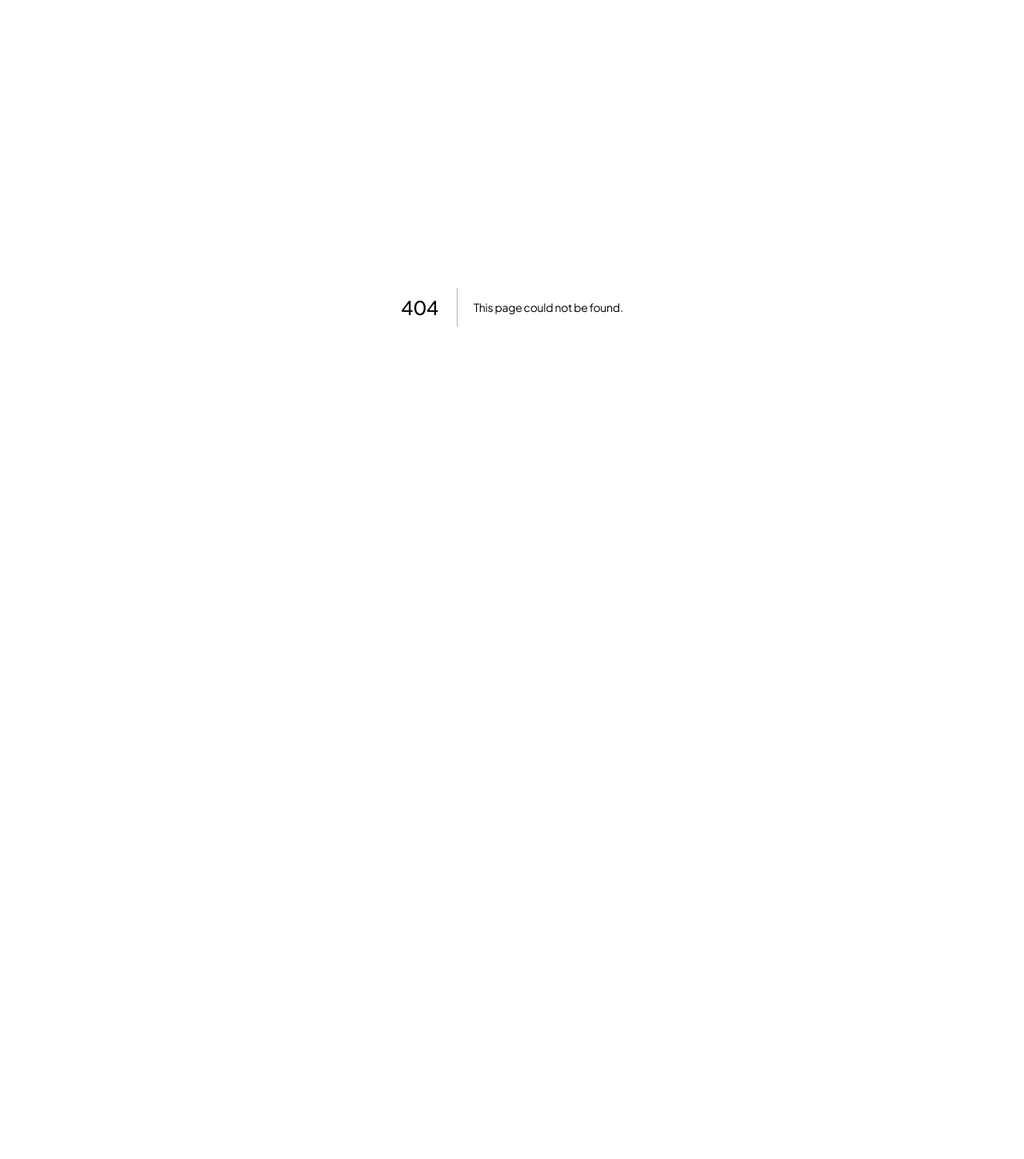
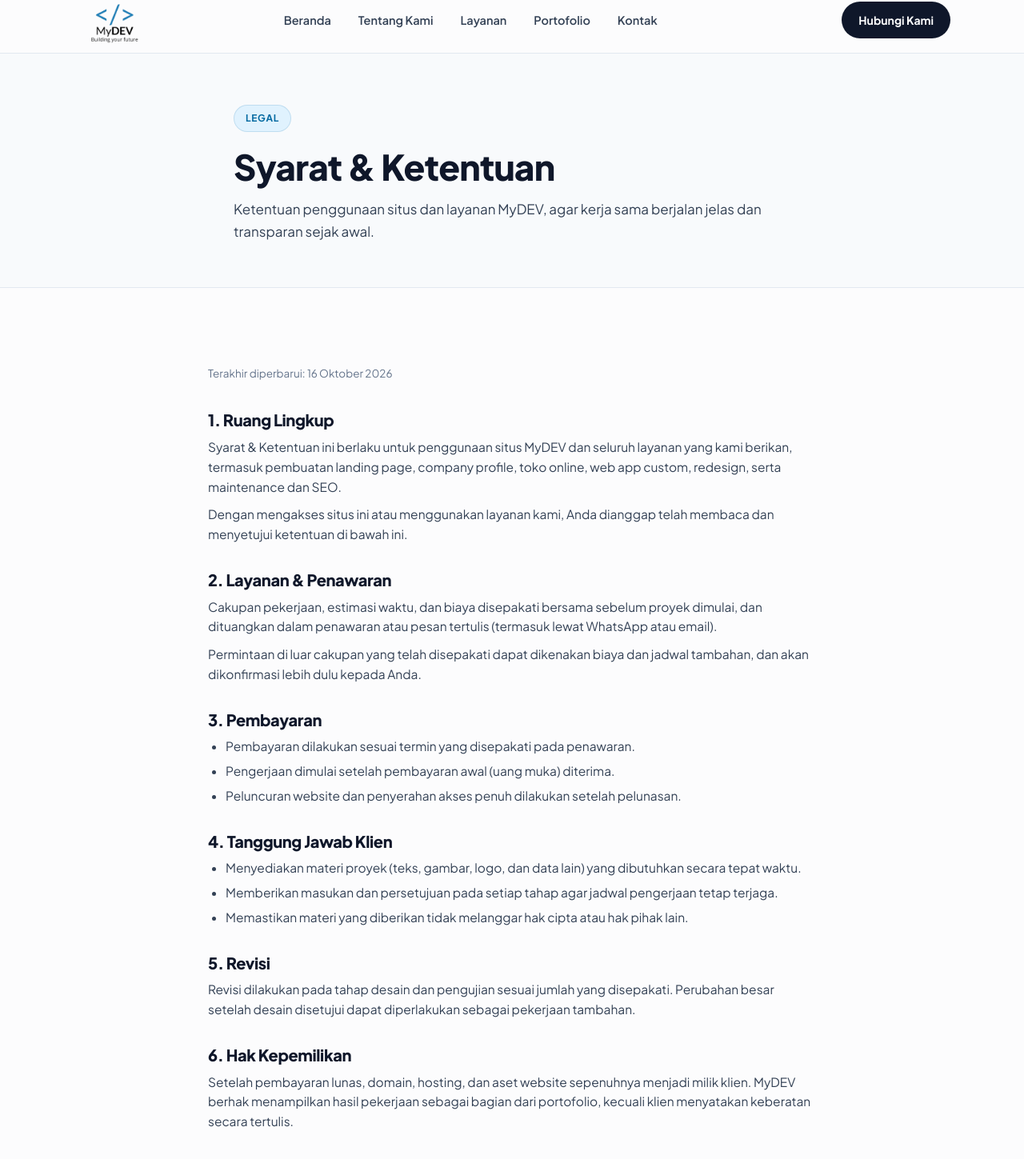
Before and after one commit to yudhanugrahasyailendra/mydevconsultant, a Next.js app: page /syarat-ketentuan in a window 1280 px wide. Before the commit this address had no page. Shown: the part 16-1465 px from the top of the page at 80% size. Before the commit the page ends 800 px from the top, so only its background shows below. Built offline with nearby package versions, Linux system fonts and the light colour scheme.

Commit message:
Add terms and privacy pages, update footer links
Co-Authored-By: Claude Sonnet 5.5 <noreply@anthropic.com>

```diff
--- a/app/components/Footer.tsx
+++ b/app/components/Footer.tsx
@@ -57,20 +57,15 @@ export default function Footer() {
               <h4>Perusahaan</h4>
               <Link href="/home">Beranda</Link>
               <Link href="/about">Tentang Kami</Link>
-              <Link href="/portofolio">Portofolio Klien</Link>
-            </div>
-            <div className="foot-menu-col">
-              <h4>Layanan Kami</h4>
-              <Link href="/services">Web Development</Link>
-              <Link href="/services">Mobile Apps</Link>
-              <Link href="/services">UI/UX Design</Link>
-              <Link href="/services">IT Consulting</Link>
+              <Link href="/services">Layanan</Link>
+              <Link href="/portofolio">Portofolio</Link>
+              <Link href="/contact">Kontak</Link>
             </div>
             <div className="foot-menu-col">
               <h4>Kontak</h4>
               <Link href="/contact">Hubungi Kami</Link>
               <a href="mailto:mydev9883@gmail.com">mydev9883@gmail.com</a>
-              <a href="#">WhatsApp Admin</a>
+              <a href="https://wa.me/6282281565563" target="_blank">WhatsApp Admin</a>
             </div>
           </div>
         </div>
@@ -80,8 +75,8 @@ export default function Footer() {
             © 2026 MyDEV. Building your future.
           </div>
           <div className="foot-legal">
-            <Link href="#">Syarat & Ketentuan</Link>
-            <Link href="#">Kebijakan Privasi</Link>
+            <Link href="/syarat-ketentuan">Syarat & Ketentuan</Link>
+            <Link href="/kebijakan-privasi">Kebijakan Privasi</Link>
           </div>
         </div>
       </div>
--- /dev/null
+++ b/app/components/LegalDocument.tsx
@@ -0,0 +1,65 @@
+import Navbar from "./Navbar";
+import Footer from "./Footer";
+
+type LegalSection = {
+  title: string;
+  paragraphs?: string[];
+  items?: string[];
+};
+
+type LegalDocumentProps = {
+  eyebrow: string;
+  title: string;
+  description: string;
+  updatedAt: string;
+  sections: LegalSection[];
+};
+
+export default function LegalDocument({
+  eyebrow,
+  title,
+  description,
+  updatedAt,
+  sections,
+}: LegalDocumentProps) {
+  return (
+    <>
+      <Navbar />
+
+      <div className="page-header">
+        <div className="wrap">
+          <div className="eyebrow">{eyebrow}</div>
+          <h1>{title}</h1>
+          <p>{description}</p>
+        </div>
+      </div>
+
+      <section>
+        <div className="wrap">
+          <article className="legal">
+            <p className="legal-updated">Terakhir diperbarui: {updatedAt}</p>
+            {sections.map((section, index) => (
+              <div className="legal-section" key={section.title}>
+                <h2>
+                  {index + 1}. {section.title}
+                </h2>
+                {section.paragraphs?.map((text) => (
+                  <p key={text}>{text}</p>
+                ))}
+                {section.items && (
+                  <ul>
+                    {section.items.map((item) => (
+                      <li key={item}>{item}</li>
+                    ))}
+                  </ul>
+                )}
+              </div>
+            ))}
+          </article>
+        </div>
+      </section>
+
+      <Footer />
+    </>
+  );
+}
--- a/app/globals.css
+++ b/app/globals.css
@@ -1771,3 +1771,40 @@ nav .links a.active::after {
   60% { width: 75%; }
   100% { width: 100%; }
 }
+/* ---------- LEGAL PAGES ---------- */
+.legal {
+  max-width: 760px;
+  margin: 0 auto;
+}
+
+.legal-updated {
+  font-size: 13.5px;
+  color: var(--muted);
+  margin-bottom: 36px;
+}
+
+.legal-section {
+  margin-bottom: 32px;
+}
+
+.legal-section h2 {
+  font-size: 20px;
+  margin-bottom: 10px;
+}
+
+.legal-section p {
+  color: var(--ink-soft);
+  font-size: 15.5px;
+  margin-bottom: 10px;
+}
+
+.legal-section ul {
+  list-style: disc;
+  padding-left: 22px;
+  color: var(--ink-soft);
+  font-size: 15.5px;
+}
+
+.legal-section li {
+  margin-bottom: 6px;
+}
--- /dev/null
+++ b/app/kebijakan-privasi/page.tsx
@@ -0,0 +1,83 @@
+import type { Metadata } from "next";
+import LegalDocument from "../components/LegalDocument";
+
+export const metadata: Metadata = {
+  title: "Kebijakan Privasi | MyDEV - Building Your Future",
+  description: "Bagaimana MyDEV mengumpulkan, menggunakan, dan melindungi data pribadi Anda.",
+};
+
+const sections = [
+  {
+    title: "Pendahuluan",
+    paragraphs: [
+      "Privasi Anda penting bagi kami. Kebijakan ini menjelaskan data apa yang kami kumpulkan lewat situs MyDEV, bagaimana data itu digunakan, dan hak Anda atasnya.",
+    ],
+  },
+  {
+    title: "Data yang Kami Kumpulkan",
+    paragraphs: ["Saat Anda mengisi form di halaman Kontak, kami menyimpan data yang Anda kirimkan:"],
+    items: [
+      "Nama",
+      "Alamat email",
+      "Nomor telepon",
+      "Jenis layanan yang diminati",
+      "Isi pesan atau kebutuhan proyek",
+    ],
+  },
+  {
+    title: "Tujuan Penggunaan Data",
+    items: [
+      "Menanggapi pertanyaan dan permintaan konsultasi Anda.",
+      "Menyusun penawaran dan menghubungi Anda terkait proyek.",
+      "Meningkatkan kualitas layanan dan situs kami.",
+    ],
+  },
+  {
+    title: "Penyimpanan & Keamanan",
+    paragraphs: [
+      "Data dari form kontak disimpan pada penyedia basis data pihak ketiga yang kami gunakan untuk mengelola permintaan masuk, dan hanya dapat diakses oleh tim MyDEV yang berwenang. Kami menerapkan langkah wajar untuk menjaga keamanannya, namun tidak ada sistem yang sepenuhnya bebas risiko.",
+    ],
+  },
+  {
+    title: "Berbagi Data",
+    paragraphs: [
+      "Kami tidak menjual atau menyewakan data pribadi Anda. Data hanya dibagikan jika diperlukan untuk menjalankan layanan (misalnya penyedia infrastruktur) atau jika diwajibkan oleh hukum yang berlaku.",
+    ],
+  },
+  {
+    title: "Tautan ke Pihak Ketiga",
+    paragraphs: [
+      "Situs ini memuat tautan ke layanan lain seperti WhatsApp dan Instagram. Kebijakan privasi layanan tersebut berada di luar kendali kami, sehingga kami menyarankan Anda membacanya sendiri.",
+    ],
+  },
+  {
+    title: "Hak Anda",
+    paragraphs: [
+      "Anda dapat meminta akses, perbaikan, atau penghapusan data pribadi yang pernah Anda kirimkan kepada kami kapan saja dengan menghubungi kontak di bawah.",
+    ],
+  },
+  {
+    title: "Perubahan Kebijakan",
+    paragraphs: [
+      "Kebijakan ini dapat diperbarui dari waktu ke waktu. Versi terbaru selalu tersedia di halaman ini beserta tanggal pembaruannya.",
+    ],
+  },
+  {
+    title: "Kontak",
+    paragraphs: [
+      "Untuk pertanyaan terkait privasi, hubungi kami di mydev9883@gmail.com.",
+    ],
+  },
+];
+
+export default function KebijakanPrivasi() {
+  return (
+    <LegalDocument
+      eyebrow="LEGAL"
+      title="Kebijakan Privasi"
+      description="Cara MyDEV mengumpulkan, menggunakan, dan menjaga data pribadi Anda."
+      updatedAt="16 Oktober 2026"
+      sections={sections}
+    />
+  );
+}
--- /dev/null
+++ b/app/syarat-ketentuan/page.tsx
@@ -0,0 +1,88 @@
+import type { Metadata } from "next";
+import LegalDocument from "../components/LegalDocument";
+
+export const metadata: Metadata = {
+  title: "Syarat & Ketentuan | MyDEV - Building Your Future",
+  description: "Syarat dan ketentuan penggunaan situs serta layanan pembuatan website MyDEV.",
+};
+
+const sections = [
+  {
+    title: "Ruang Lingkup",
+    paragraphs: [
+      "Syarat & Ketentuan ini berlaku untuk penggunaan situs MyDEV dan seluruh layanan yang kami berikan, termasuk pembuatan landing page, company profile, toko online, web app custom, redesign, serta maintenance dan SEO.",
+      "Dengan mengakses situs ini atau menggunakan layanan kami, Anda dianggap telah membaca dan menyetujui ketentuan di bawah ini.",
+    ],
+  },
+  {
+    title: "Layanan & Penawaran",
+    paragraphs: [
+      "Cakupan pekerjaan, estimasi waktu, dan biaya disepakati bersama sebelum proyek dimulai, dan dituangkan dalam penawaran atau pesan tertulis (termasuk lewat WhatsApp atau email).",
+      "Permintaan di luar cakupan yang telah disepakati dapat dikenakan biaya dan jadwal tambahan, dan akan dikonfirmasi lebih dulu kepada Anda.",
+    ],
+  },
+  {
+    title: "Pembayaran",
+    items: [
+      "Pembayaran dilakukan sesuai termin yang disepakati pada penawaran.",
+      "Pengerjaan dimulai setelah pembayaran awal (uang muka) diterima.",
+      "Peluncuran website dan penyerahan akses penuh dilakukan setelah pelunasan.",
+    ],
+  },
+  {
+    title: "Tanggung Jawab Klien",
+    items: [
+      "Menyediakan materi proyek (teks, gambar, logo, dan data lain) yang dibutuhkan secara tepat waktu.",
+      "Memberikan masukan dan persetujuan pada setiap tahap agar jadwal pengerjaan tetap terjaga.",
+      "Memastikan materi yang diberikan tidak melanggar hak cipta atau hak pihak lain.",
+    ],
+  },
+  {
+    title: "Revisi",
+    paragraphs: [
+      "Revisi dilakukan pada tahap desain dan pengujian sesuai jumlah yang disepakati. Perubahan besar setelah desain disetujui dapat diperlakukan sebagai pekerjaan tambahan.",
+    ],
+  },
+  {
+    title: "Hak Kepemilikan",
+    paragraphs: [
+      "Setelah pembayaran lunas, domain, hosting, dan aset website sepenuhnya menjadi milik klien. MyDEV berhak menampilkan hasil pekerjaan sebagai bagian dari portofolio, kecuali klien menyatakan keberatan secara tertulis.",
+    ],
+  },
+  {
+    title: "Garansi & Dukungan",
+    paragraphs: [
+      "Kami memberikan pendampingan pasca-peluncuran untuk memperbaiki kesalahan (bug) pada pekerjaan yang kami buat selama masa yang disepakati. Garansi tidak mencakup kerusakan akibat perubahan oleh pihak lain atau gangguan layanan pihak ketiga seperti penyedia hosting dan domain.",
+    ],
+  },
+  {
+    title: "Batasan Tanggung Jawab",
+    paragraphs: [
+      "MyDEV berupaya memberikan hasil terbaik, namun tidak bertanggung jawab atas kerugian tidak langsung, kehilangan keuntungan, atau gangguan yang disebabkan oleh faktor di luar kendali kami.",
+    ],
+  },
+  {
+    title: "Perubahan Ketentuan",
+    paragraphs: [
+      "Kami dapat memperbarui Syarat & Ketentuan ini sewaktu-waktu. Versi terbaru selalu tersedia di halaman ini beserta tanggal pembaruannya.",
+    ],
+  },
+  {
+    title: "Kontak",
+    paragraphs: [
+      "Pertanyaan terkait ketentuan ini dapat dikirim ke mydev9883@gmail.com atau melalui WhatsApp di halaman Kontak.",
+    ],
+  },
+];
+
+export default function SyaratKetentuan() {
+  return (
+    <LegalDocument
+      eyebrow="LEGAL"
+      title="Syarat & Ketentuan"
+      description="Ketentuan penggunaan situs dan layanan MyDEV, agar kerja sama berjalan jelas dan transparan sejak awal."
+      updatedAt="16 Oktober 2026"
+      sections={sections}
+    />
+  );
+}
```
